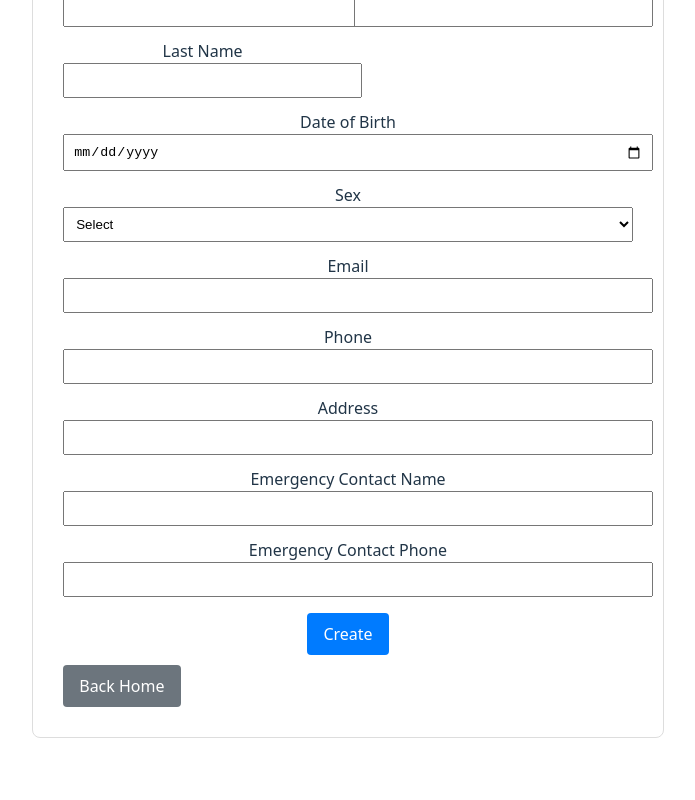
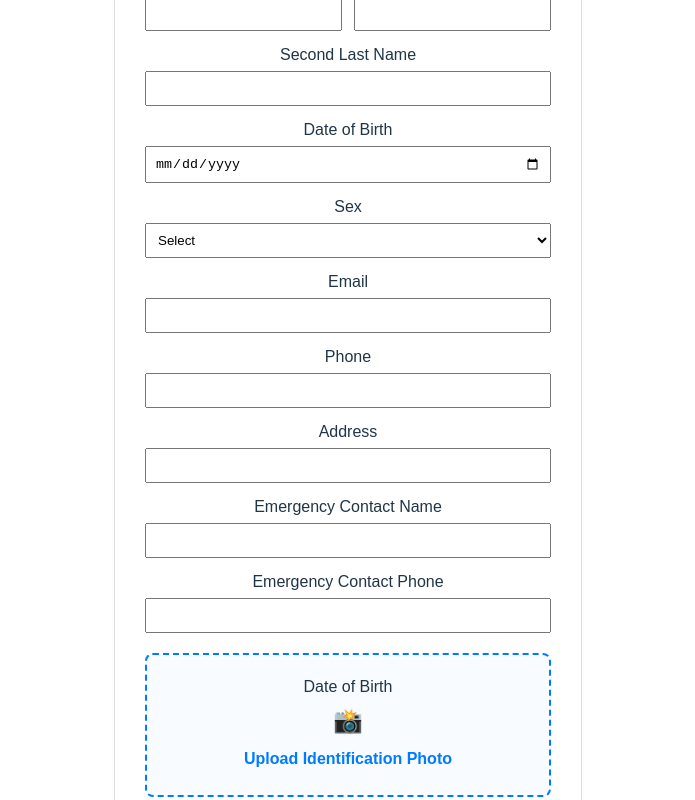
Before and after one commit to INSO4151-Spring2026/ClinicHub, a React (Vite) app in the folder clinic-hub/: page /create-patient in a window 1280 px wide. Shown: the part 260-1060 px from the top of the page, without its empty margins (292-987 px from the left). Built offline with nearby package versions, Linux system fonts and the light colour scheme.

Commit message:
in create patient added option add identification photo, made changes in the formating of the page. Page style is preliminary, may be changed so no scrolling needed

```diff
--- a/clinic-hub/src/Create_patient.jsx
+++ b/clinic-hub/src/Create_patient.jsx
@@ -10,42 +10,66 @@ function Create_patient() {
   const [email, set_email] = useState('')
   const [phone, set_phone] = useState('')
   const [address, set_address] = useState('')
-    const [emergency_name, set_emergency_name] = useState('')
+  const [emergency_name, set_emergency_name] = useState('')
   const [emergency_phone, set_emergency_phone] = useState('')
+
+  // State for ID Photo
+  const [id_photo, setIdPhoto] = useState(null)
+  const [previewUrl, setPreviewUrl] = useState(null)
+
+  const handleFileChange = (e) => {
+    const file = e.target.files[0]
+    if (file) {
+      setIdPhoto(file)
+      setPreviewUrl(URL.createObjectURL(file))
+    }
+  }
 
   const handleSubmit = (e) => {
     e.preventDefault()
-    const patient = { first_name, last_name, dob, sex, email, phone, address, emergency_phone }
+    const patient = {
+      first_name,
+      last_name,
+      last_name_2,
+      dob,
+      sex,
+      email,
+      phone,
+      address,
+      emergency_name,
+      emergency_phone,
+      id_photo // The actual file object for your API
+    }
     console.log('Create patient:', patient)
-    // TODO: send `patient` to your API
   }
 
   return (
-    <div style={{ maxWidth: '600px', margin: '40px auto', padding: '30px', border: '1px solid #ddd', borderRadius: '8px' }}>
+    <div style={{ maxWidth: '600px', margin: '40px auto', padding: '30px', border: '1px solid #ddd', borderRadius: '8px', fontFamily: 'sans-serif' }}>
       <h1>Create Patient</h1>
       <form onSubmit={handleSubmit}>
         <div style={{ display: 'grid', gridTemplateColumns: '1fr 1fr', gap: '12px' }}>
           <div>
-            <label>First Name</label>
-            <input value={first_name} onChange={(e) => set_first_name(e.target.value)} required style={{ width: '100%', padding: '8px' }} />
+            <label style={{ display: 'block', marginBottom: '4px' }}>First Name</label>
+            <input value={first_name} onChange={(e) => set_first_name(e.target.value)} required style={{ width: '100%', padding: '8px', boxSizing: 'border-box' }} />
           </div>
           <div>
-            <label>Last Name</label>
-            <input value={last_name} onChange={(e) => set_last_name(e.target.value)} required style={{ width: '100%', padding: '8px' }} />
+            <label style={{ display: 'block', marginBottom: '4px' }}>Last Name</label>
+            <input value={last_name} onChange={(e) => set_last_name(e.target.value)} required style={{ width: '100%', padding: '8px', boxSizing: 'border-box' }} />
           </div>
-        <div>
-        <label>Last Name</label>
-        <input value={last_name_2} onChange={(e) => set_last_name_2(e.target.value)} required style={{ width: '100%', padding: '8px' }} />
-        </div>
         </div>
 
         <div style={{ marginTop: '12px' }}>
-          <label>Date of Birth</label>
-          <input type="date" value={dob} onChange={(e) => set_Dob(e.target.value)} required style={{ width: '100%', padding: '8px' }} />
+          <label style={{ display: 'block', marginBottom: '4px' }}>Second Last Name</label>
+          <input value={last_name_2} onChange={(e) => set_last_name_2(e.target.value)} style={{ width: '100%', padding: '8px', boxSizing: 'border-box' }} />
         </div>
 
         <div style={{ marginTop: '12px' }}>
-          <label>Sex</label>
+          <label style={{ display: 'block', marginBottom: '4px' }}>Date of Birth</label>
+          <input type="date" value={dob} onChange={(e) => set_Dob(e.target.value)} required style={{ width: '100%', padding: '8px', boxSizing: 'border-box' }} />
+        </div>
+
+        <div style={{ marginTop: '12px' }}>
+          <label style={{ display: 'block', marginBottom: '4px' }}>Sex</label>
           <select value={sex} onChange={(e) => set_sex(e.target.value)} required style={{ width: '100%', padding: '8px' }}>
             <option value="">Select</option>
             <option value="female">Female</option>
@@ -55,35 +79,72 @@ function Create_patient() {
         </div>
 
         <div style={{ marginTop: '12px' }}>
-          <label>Email</label>
-          <input type="email" value={email} onChange={(e) => set_email(e.target.value)} style={{ width: '100%', padding: '8px' }} />
+          <label style={{ display: 'block', marginBottom: '4px' }}>Email</label>
+          <input type="email" value={email} onChange={(e) => set_email(e.target.value)} style={{ width: '100%', padding: '8px', boxSizing: 'border-box' }} />
         </div>
 
         <div style={{ marginTop: '12px' }}>
-          <label>Phone</label>
-          <input value={phone} onChange={(e) => set_phone(e.target.value)} style={{ width: '100%', padding: '8px' }} />
+          <label style={{ display: 'block', marginBottom: '4px' }}>Phone</label>
+          <input value={phone} onChange={(e) => set_phone(e.target.value)} style={{ width: '100%', padding: '8px', boxSizing: 'border-box' }} />
         </div>
 
         <div style={{ marginTop: '12px' }}>
-          <label>Address</label>
-          <input value={address} onChange={(e) => set_address(e.target.value)} style={{ width: '100%', padding: '8px' }} />
-        </div>
-        <div style={{ marginTop: '12px' }}>
-          <label>Emergency Contact Name</label>
-          <input value={emergency_name} onChange={(e) => set_emergency_name(e.target.value)} style={{ width: '100%', padding: '8px' }} />
-        </div>
-        <div style={{ marginTop: '12px' }}>
-          <label>Emergency Contact Phone</label>
-          <input value={emergency_phone} onChange={(e) => set_emergency_phone(e.target.value)} style={{ width: '100%', padding: '8px' }} />
+          <label style={{ display: 'block', marginBottom: '4px' }}>Address</label>
+          <input value={address} onChange={(e) => set_address(e.target.value)} style={{ width: '100%', padding: '8px', boxSizing: 'border-box' }} />
         </div>
 
-        <button type="submit" style={{ marginTop: '16px', padding: '10px 16px', background: '#007bff', color: 'white', border: 'none', borderRadius: '4px' }}>
-          Create
+        <div style={{ marginTop: '12px' }}>
+          <label style={{ display: 'block', marginBottom: '4px' }}>Emergency Contact Name</label>
+          <input value={emergency_name} onChange={(e) => set_emergency_name(e.target.value)} style={{ width: '100%', padding: '8px', boxSizing: 'border-box' }} />
+        </div>
+
+        <div style={{ marginTop: '12px' }}>
+          <label style={{ display: 'block', marginBottom: '4px' }}>Emergency Contact Phone</label>
+          <input value={emergency_phone} onChange={(e) => set_emergency_phone(e.target.value)} style={{ width: '100%', padding: '8px', boxSizing: 'border-box' }} />
+        </div>
+        {/* --- IDENTIFICATION PHOTO BOX --- */}
+        <div style={{
+          marginTop: '20px',
+          padding: '20px',
+          border: '2px dashed #007bff',
+          borderRadius: '8px',
+          backgroundColor: '#f8fbff',
+          textAlign: 'center'
+        }}>
+          <label style={{ display: 'block', marginBottom: '4px' }}>Date of Birth</label>
+          <label style={{ cursor: 'pointer', display: 'block' }}>
+            <div style={{ fontSize: '24px', marginBottom: '8px' }}>📸</div>
+            <div style={{ fontWeight: 'bold', color: '#007bff', marginBottom: '4px' }}>
+              {id_photo ? 'Photo Selected' : 'Upload Identification Photo'}
+            </div>
+            <div style={{ fontSize: '12px', color: '#666' }}></div>
+            <input
+              type="file"
+              accept="image/*"
+              onChange={handleFileChange}
+              style={{ display: 'none' }}
+            />
+          </label>
+
+          {previewUrl && (
+            <div style={{ marginTop: '15px', position: 'relative' }}>
+              <img
+                src={previewUrl}
+                alt="ID Preview"
+                style={{ width: '100%', maxHeight: '180px', objectFit: 'contain', borderRadius: '4px', border: '1px solid #ddd', background: '#fff' }}
+              />
+              <p style={{ fontSize: '11px', color: '#888', marginTop: '5px' }}>{id_photo.name}</p>
+            </div>
+          )}
+        </div>
+        {/* ------------------------------- */}
+        <button type="submit" style={{ marginTop: '24px', width: '100%', padding: '12px', background: '#007bff', color: 'white', border: 'none', borderRadius: '4px', cursor: 'pointer', fontWeight: 'bold' }}>
+          Create Patient
         </button>
       </form>
 
-      <Link to="/">
-        <button style={{ display: 'block', marginTop: '10px', padding: '10px 16px', background: '#6c757d', color: 'white', border: 'none', borderRadius: '4px' }}>
+      <Link to="/" style={{ textDecoration: 'none' }}>
+        <button style={{ display: 'block', width: '100%', marginTop: '10px', padding: '10px', background: '#6c757d', color: 'white', border: 'none', borderRadius: '4px', cursor: 'pointer' }}>
           Back Home
         </button>
       </Link>
```
